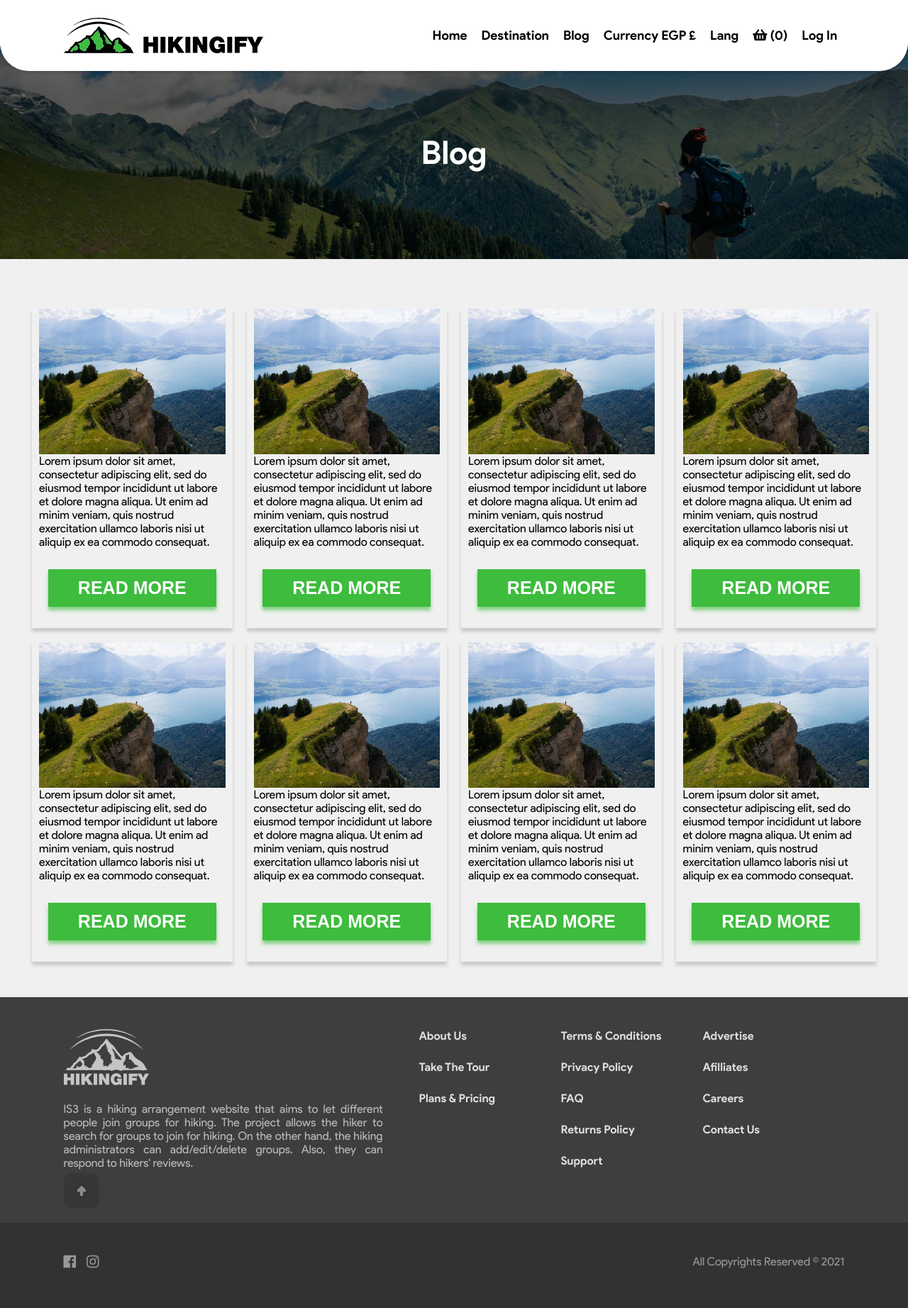
After one commit to xBodda/lets-hike, a PHP site: page /blog.php in a window 1280 px wide. The commit adds this page. Shown: the whole page at 71% size. Run offline with PHP 8.4, Linux system fonts and the light colour scheme; some libraries are stand-ins or nearby versions.

Commit message:
Add Blog Page

```diff
--- a/Projects Tasks.txt
+++ b/Projects Tasks.txt
@@ -6,7 +6,7 @@ Login.php == Bodda (Frontend Done)
 Signup.php == Bodda (Frontend Done)
 Search.php == xTrimy (WIP)
 profile.php == Muhammed Tarek
-edit-profile.php == Muhammed Tarek (WIP)
+edit-profile.php == Muhammed Tarek (Done)
 reviews.php == Ahmed Salah (Frontend Done)
 contact-us.php == Ahmed Ashraf (Frontend Done)
 cart.php == Ahmed Ashraf (Frontend Done)
--- /dev/null
+++ b/blog.php
@@ -0,0 +1,120 @@
+  <?php include('includes/head.php');
+
+?>
+  <!DOCTYPE html>
+  <html lang="en" dir="ltr">
+
+  <head>
+    <meta charset="utf-8">
+    <!-- Product Sans Font -->
+    <link rel="stylesheet" href="layout/css/productsans.css">
+    <!-- Main CSS File -->
+    <link rel="stylesheet" href="layout/css/master.css">
+    <!-- Favicon  -->
+    <link href="layout/svg/logo-mark.svg" rel="shortcut icon" type="image/png">
+    <!-- Link To Icons File -->
+    <link rel="stylesheet" href="https://use.fontawesome.com/releases/v5.6.3/css/all.css">
+    <title>Hikingify | Book Hike</title>
+  </head>
+
+  <body id="blog">
+    <!-- Header START -->
+    <?php include('includes/header.php'); ?>
+    <!-- Header END -->
+
+    <!-- Top Banner START -->
+    <div class="top-banner small">
+      <div class="overlay"></div>
+      <div class="content">
+        <h1>Blog</h1>
+      </div>
+    </div>
+    <!-- Top Banner END -->
+    <div>
+
+
+
+    <div id="blogPageContainer">
+    <div id="blog-flex1">
+        <div  class="Blog-Container">
+        <div class="blog-image"> <img class="blog-image-inner" src="hikemountain.jpg"> </div>
+            <p>Lorem ipsum dolor sit amet, consectetur adipiscing elit, sed do eiusmod tempor incididunt ut labore et dolore magna aliqua. Ut enim ad minim veniam, quis nostrud exercitation ullamco laboris nisi ut aliquip ex ea commodo consequat. </p>
+        <div >
+            <button type="button" class="blogbutton" >READ MORE</button>
+
+        </div>
+    </div>
+
+    <div class="Blog-Container">
+    <div class="blog-image"> <img class="blog-image-inner" src="hikemountain.jpg"> </div>
+            <p>Lorem ipsum dolor sit amet, consectetur adipiscing elit, sed do eiusmod tempor incididunt ut labore et dolore magna aliqua. Ut enim ad minim veniam, quis nostrud exercitation ullamco laboris nisi ut aliquip ex ea commodo consequat. </p>
+            <div >
+            <button type="button" class="blogbutton" >READ MORE</button>
+
+        </div>
+    </div>
+
+    <div  class="Blog-Container">
+    <div class="blog-image"> <img class="blog-image-inner" src="hikemountain.jpg"> </div>
+            <p>Lorem ipsum dolor sit amet, consectetur adipiscing elit, sed do eiusmod tempor incididunt ut labore et dolore magna aliqua. Ut enim ad minim veniam, quis nostrud exercitation ullamco laboris nisi ut aliquip ex ea commodo consequat. </p>
+            <div >
+            <button type="button" class="blogbutton" >READ MORE</button>
+
+        </div>
+    </div>
+
+    <div  class="Blog-Container">
+    <div class="blog-image"> <img class="blog-image-inner" src="hikemountain.jpg"> </div>
+            <p>Lorem ipsum dolor sit amet, consectetur adipiscing elit, sed do eiusmod tempor incididunt ut labore et dolore magna aliqua. Ut enim ad minim veniam, quis nostrud exercitation ullamco laboris nisi ut aliquip ex ea commodo consequat. </p>
+            <div >
+            <button type="button" class="blogbutton" >READ MORE</button>
+
+        </div>
+    </div>
+  </div>
+  <div id="blog-flex2">
+
+    <div  class="Blog-Container">
+    <div class="blog-image"> <img class="blog-image-inner" src="hikemountain.jpg"> </div>
+            <p>Lorem ipsum dolor sit amet, consectetur adipiscing elit, sed do eiusmod tempor incididunt ut labore et dolore magna aliqua. Ut enim ad minim veniam, quis nostrud exercitation ullamco laboris nisi ut aliquip ex ea commodo consequat. </p>
+            <div >
+            <button type="button" class="blogbutton" >READ MORE</button>
+
+        </div>
+    </div>
+
+    <div class="Blog-Container">
+    <div class="blog-image"> <img class="blog-image-inner" src="hikemountain.jpg"> </div>
+            <p>Lorem ipsum dolor sit amet, consectetur adipiscing elit, sed do eiusmod tempor incididunt ut labore et dolore magna aliqua. Ut enim ad minim veniam, quis nostrud exercitation ullamco laboris nisi ut aliquip ex ea commodo consequat. </p>
+            <div >
+            <button type="button" class="blogbutton" >READ MORE</button>
+
+        </div>
+    </div>
+
+    <div  class="Blog-Container">
+    <div class="blog-image"> <img class="blog-image-inner" src="hikemountain.jpg"> </div>
+            <p>Lorem ipsum dolor sit amet, consectetur adipiscing elit, sed do eiusmod tempor incididunt ut labore et dolore magna aliqua. Ut enim ad minim veniam, quis nostrud exercitation ullamco laboris nisi ut aliquip ex ea commodo consequat. </p>
+            <div >
+            <button type="button" class="blogbutton" >READ MORE</button>
+
+        </div>
+    </div>
+
+    <div  class="Blog-Container">
+    <div class="blog-image"> <img class="blog-image-inner" src="hikemountain.jpg"> </div>
+            <p>Lorem ipsum dolor sit amet, consectetur adipiscing elit, sed do eiusmod tempor incididunt ut labore et dolore magna aliqua. Ut enim ad minim veniam, quis nostrud exercitation ullamco laboris nisi ut aliquip ex ea commodo consequat. </p>
+            <div >
+            <button type="button" class="blogbutton" >READ MORE</button>
+
+        </div>
+    </div>
+    </div>
+
+    </div>
+
+    <!--Footer start-->
+    <?php include('includes/footer.php'); ?>
+  </body>
+
+  </html
--- a/layout/css/master.css
+++ b/layout/css/master.css
@@ -1950,3 +1950,74 @@ color: #3dbc3d !important;
 .error-input-val{
   color:red;
 }
+
+#blogPageContainer{
+  display: flex;
+  flex-wrap: wrap;
+  margin:25px;
+  padding:10px;
+  flex-direction:column;
+}
+
+#blogPageContainer #blog-flex1{
+  width:100%;
+  display: flex;
+  flex-direction:row;
+
+}
+
+#blogPageContainer #blog-flex2{
+  width:100%;
+  display: flex;
+  flex-direction:row;
+
+}
+
+.Blog-Container{
+  display: flex;
+  flex-wrap: wrap;
+  justify-content: space-around;
+  width: 100%;
+  margin:10px;
+  padding:0 10px;
+  height:450px;
+  box-shadow: 0 5px 5px 0 #0000002c !important;
+
+}
+
+.blogbutton{
+  font-size:25px;
+  background: #3dbc3d;
+  padding: 10px 40px;
+  display: table;
+  color: white;
+  box-shadow: 0 5px 5px 0 #3dbc3d99 !important;
+  cursor: pointer;
+  border:2px solid transparent !important;
+  outline: none;
+  font-weight: bold;
+}
+
+.blogbutton:hover{
+  font-size:25px;
+  background: #497f42;
+  padding: 10px 40px;
+  display: table;
+  color: #ffffff;
+  box-shadow: 0 5px 5px 0 #497f42 !important;
+  cursor: pointer;
+  border:2px solid transparent !important;
+  outline: none;
+  font-weight: bold;
+}
+
+.blog-image img{
+  width:100%;
+  height:100%;
+  object-fit: cover;
+  object-position: 50% 50%;
+}
+
+.blog-image-inner{
+  display: block;
+}
```
Also changed, not shown: hikemountain.jpg (added).
